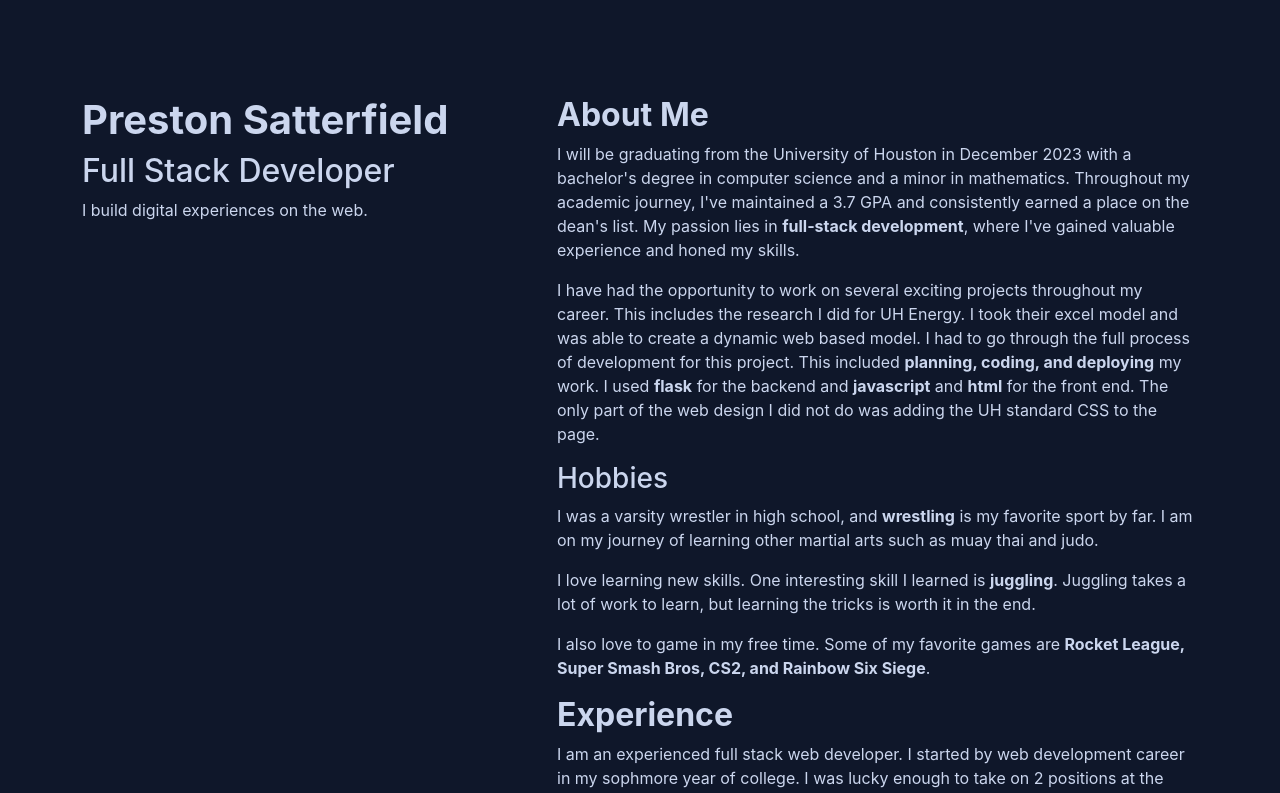
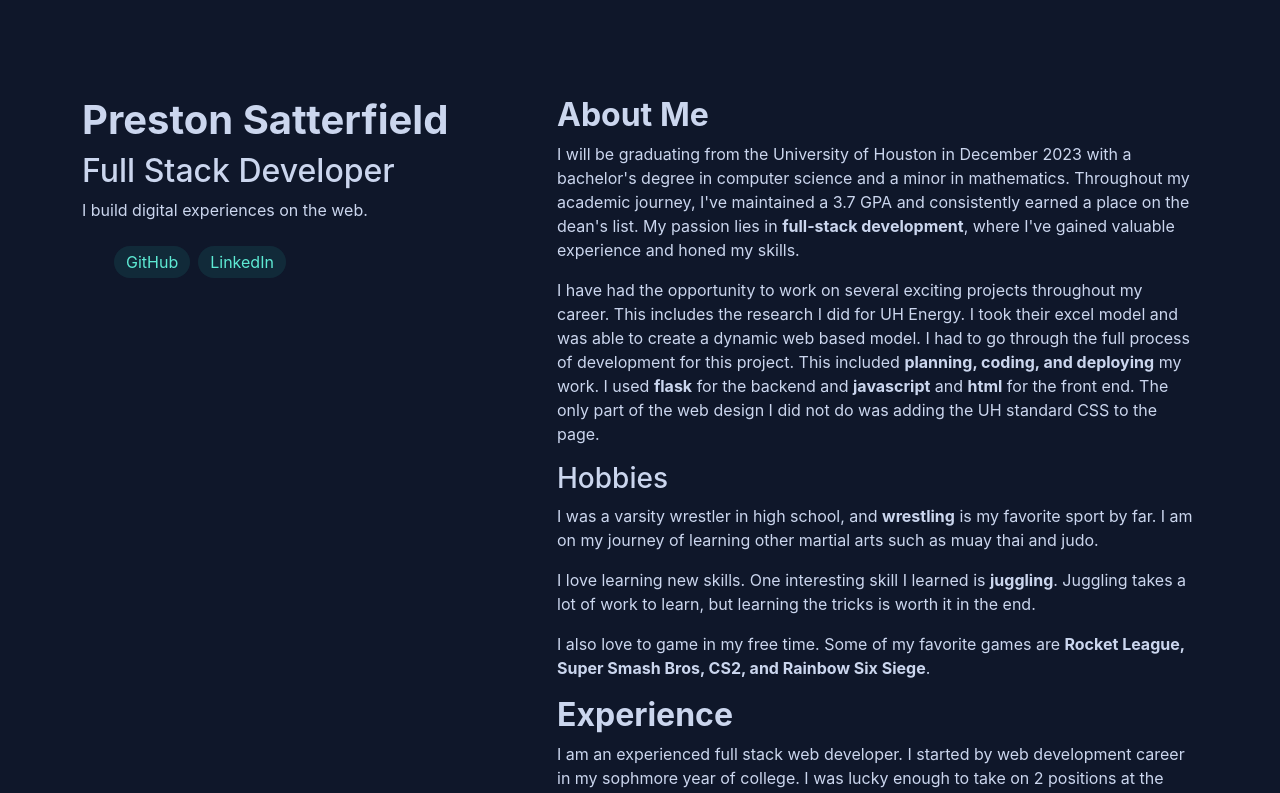
Before and after one commit to pdsatter/Portfolio, a React (Create React App) app in the folder portfolio-app/: page / in a window 1280 px wide. Shown: the top 793 px of the page. Built offline with nearby package versions, Linux system fonts and the light colour scheme.

Commit message:
Add contact links

```diff
--- a/portfolio-app/src/App.css
+++ b/portfolio-app/src/App.css
@@ -43,7 +43,7 @@ ul, ol {
   flex-wrap: wrap;
 }
 
-ul li, ol li{
+ul li, ol li, .main-body ul li{
   padding-left: .75rem;
   padding-right: .75rem;
   padding-bottom: .25rem;
@@ -90,9 +90,18 @@ ul li, ol li{
   border-bottom: 2px solid var(--TEXT_CYAN);
 }
 
+.main-body a {
+  text-decoration: none;
+  color: var(--TEXT_CYAN);
+}
+
+.main-body li:hover {
+  background-color: var(--HIGHLIGHT);
+}
+
 .resume a {
   text-decoration: none;
-  color: var(--TEXT_BLUE)
+  color: var(--TEXT_BLUE);
 }
 
 @media (min-width: 768px) {
--- /dev/null
+++ b/portfolio-app/src/ContactLinks.tsx
@@ -0,0 +1,14 @@
+
+function ContactLinks(){
+    return(
+        <div>
+            <ul>
+                <li><a href="https://github.com/pdsatter" target="_blank">GitHub</a></li>
+                <li><a href="https://www.linkedin.com/in/preston-satter%EF%AC%81eld-9047a1217/" target="_blank">LinkedIn</a></li>
+            </ul>
+
+        </div>
+    )
+}
+
+export default ContactLinks;
--- a/portfolio-app/src/Header.tsx
+++ b/portfolio-app/src/Header.tsx
@@ -1,4 +1,5 @@
 import './App.css'
+import ContactLinks from './ContactLinks';
 
 function Header() {
 return (
@@ -6,7 +7,10 @@ return (
       <h1><strong>Preston Satterfield</strong></h1>
       <h2>Full Stack Developer</h2>
       <p>I build digital experiences on the web.</p>
+
+      <ContactLinks />
     </div>
+
     );
 }
 
```
